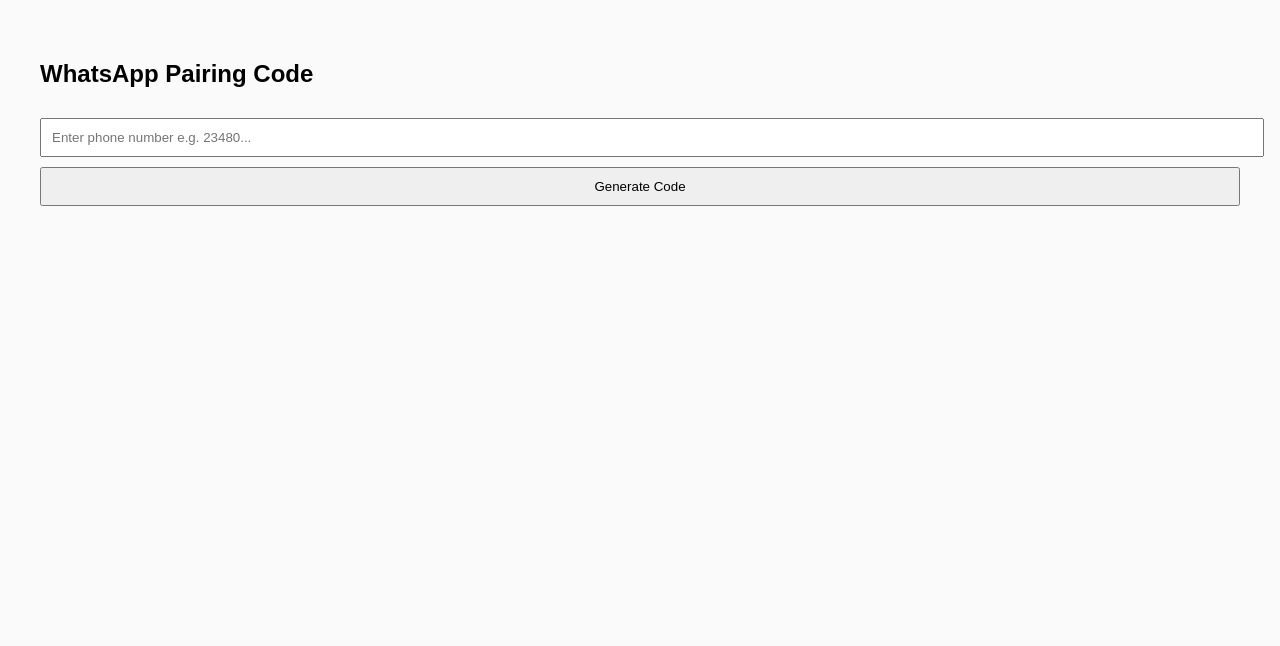
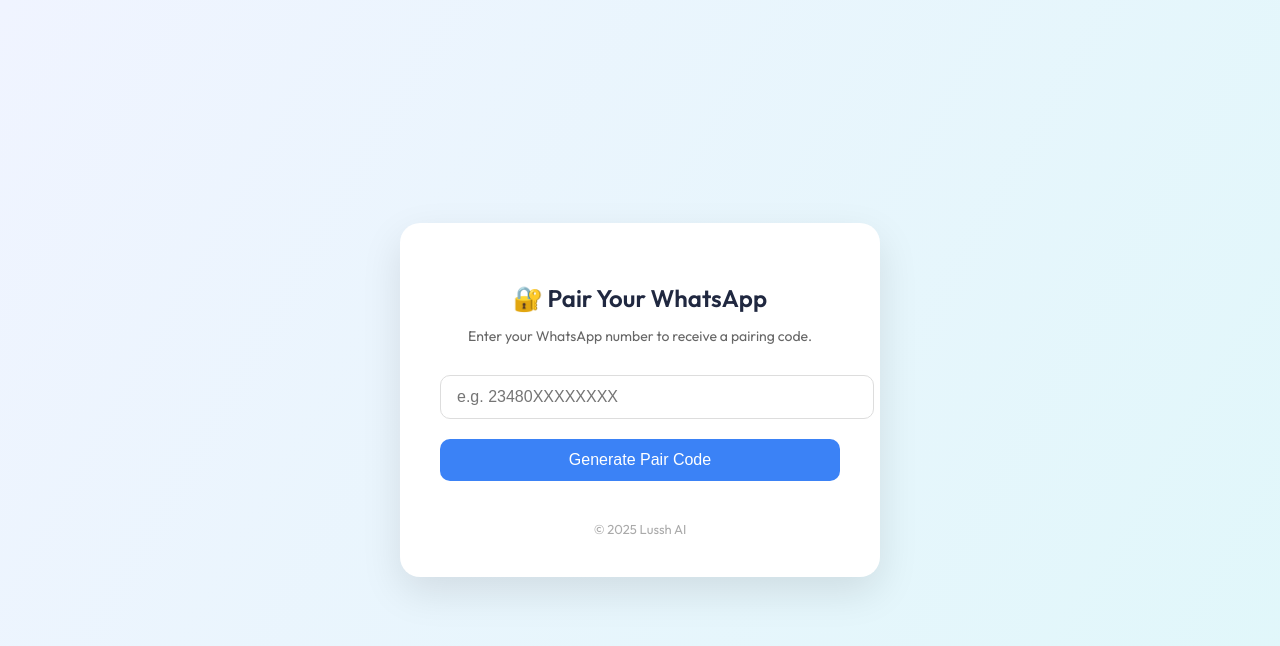
Before and after one commit to macksyn/Pairing-, a website: page public/index.html in a window 1280 px wide. Drawn offline with Linux system fonts and the light colour scheme.

Commit message:
Update index.html

```diff
--- a/public/index.html
+++ b/public/index.html
@@ -1,23 +1,99 @@
 <!DOCTYPE html>
-<html>
+<html lang="en">
 <head>
-  <title>Lussh AI Pairing</title>
+  <meta charset="UTF-8" />
+  <meta name="viewport" content="width=device-width, initial-scale=1.0"/>
+  <title>Lussh AI - WhatsApp Pairing</title>
+  <link href="https://fonts.googleapis.com/css2?family=Outfit:wght@400;600&display=swap" rel="stylesheet">
   <style>
-    body { font-family: sans-serif; padding: 2em; background: #fafafa; }
-    input, button { padding: 10px; margin-top: 10px; width: 100%; }
-    #result { margin-top: 20px; font-weight: bold; color: green; }
+    body {
+      margin: 0;
+      padding: 0;
+      font-family: 'Outfit', sans-serif;
+      background: linear-gradient(120deg, #f0f4ff, #e0f7fa);
+      height: 100vh;
+      display: flex;
+      align-items: center;
+      justify-content: center;
+    }
+
+    .card {
+      background: #fff;
+      border-radius: 20px;
+      padding: 40px;
+      max-width: 400px;
+      width: 90%;
+      box-shadow: 0 15px 40px rgba(0, 0, 0, 0.1);
+      text-align: center;
+    }
+
+    .card h2 {
+      margin-bottom: 10px;
+      color: #202840;
+      font-weight: 600;
+    }
+
+    .card p {
+      font-size: 14px;
+      color: #666;
+      margin-bottom: 30px;
+    }
+
+    input[type="text"] {
+      padding: 12px 16px;
+      border: 1px solid #ddd;
+      border-radius: 10px;
+      width: 100%;
+      margin-bottom: 20px;
+      font-size: 16px;
+    }
+
+    button {
+      background: #3b82f6;
+      color: white;
+      padding: 12px;
+      border: none;
+      border-radius: 10px;
+      width: 100%;
+      font-size: 16px;
+      cursor: pointer;
+      transition: 0.3s ease;
+    }
+
+    button:hover {
+      background: #2563eb;
+    }
+
+    #result {
+      margin-top: 20px;
+      font-size: 15px;
+      font-weight: 600;
+      color: green;
+      word-break: break-word;
+    }
+
+    .footer {
+      margin-top: 40px;
+      font-size: 13px;
+      color: #aaa;
+    }
   </style>
 </head>
 <body>
-  <h2>WhatsApp Pairing Code</h2>
-  <input id="number" type="text" placeholder="Enter phone number e.g. 23480..." />
-  <button onclick="pair()">Generate Code</button>
-  <div id="result"></div>
+  <div class="card">
+    <h2>🔐 Pair Your WhatsApp</h2>
+    <p>Enter your WhatsApp number to receive a pairing code.</p>
+    <input id="number" type="text" placeholder="e.g. 23480XXXXXXXX" />
+    <button onclick="pair()">Generate Pair Code</button>
+    <div id="result"></div>
+    <div class="footer">© 2025 Lussh AI</div>
+  </div>
 
   <script>
     async function pair() {
       const number = document.getElementById("number").value;
-      document.getElementById("result").innerText = "Loading...";
+      const result = document.getElementById("result");
+      result.innerText = "⌛ Generating pairing code...";
       const res = await fetch("/api/pair", {
         method: "POST",
         headers: { "Content-Type": "application/json" },
@@ -25,9 +101,10 @@
       });
       const data = await res.json();
       if (data.code) {
-        document.getElementById("result").innerText = "✅ Code: " + data.code;
+        result.innerHTML = "✅ <strong>Pairing Code:</strong> <br>" + data.code;
       } else {
-        document.getElementById("result").innerText = "❌ Error: " + data.error;
+        result.style.color = "red";
+        result.innerText = "❌ " + (data.error || "Unknown Error");
       }
     }
   </script>
```
